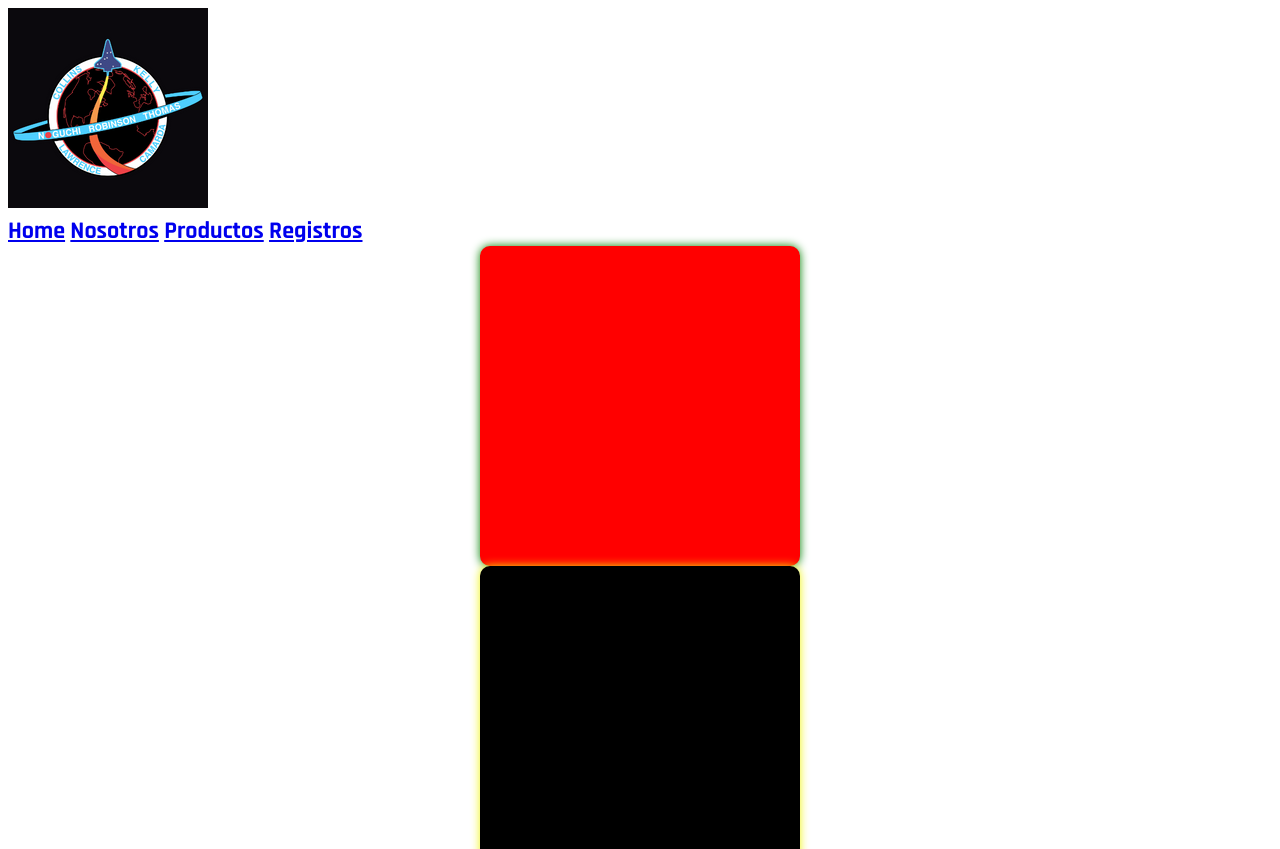
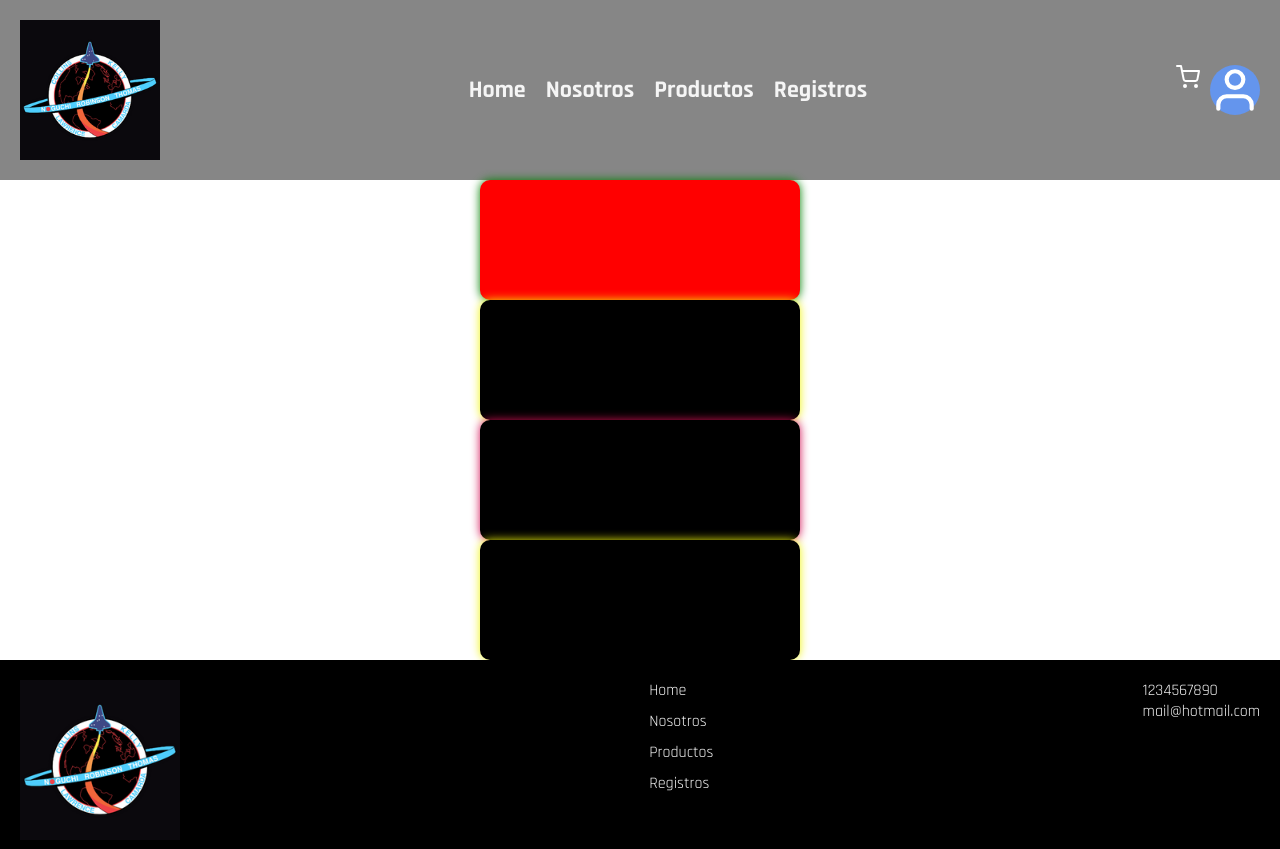
Before and after one commit to Vickmagar/Frontend_Pro, a plain HTML site: page Modulo_9.1/index.html in a window 1280 px wide. Shown: the top 849 px of the page. Drawn offline with Linux system fonts and the light colour scheme.

Commit message:
commiit 2

```diff
--- a/Modulo_9.1/index.html
+++ b/Modulo_9.1/index.html
@@ -7,13 +7,13 @@
     <link rel="preconnect" href="https://fonts.googleapis.com">
     <link rel="preconnect" href="https://fonts.gstatic.com" crossorigin>
     <link href="https://fonts.googleapis.com/css2?family=Rajdhani:wght@400;500;600;700&display=swap" rel="stylesheet">
-    <link rel="stylesheet" href="/Modulo_8.2/styles/styles.css">
+    <link rel="stylesheet" href="/Modulo_9.1/styles/styles.css">
     <title>SASS</title>
 </head>
 
 <body>
    <header>
-        <img src="/Modulo_8.2/assets/Logo_Space.png" alt="Logo">
+        <img src="/Modulo_9.1/assets/Logo_Space.png" alt="Logo">
         <nav>
             <a href="#">Home</a>
             <a href="#">Nosotros</a>
@@ -21,8 +21,8 @@
             <a href="#">Registros</a>
         </nav>
         <article>
-            <i></i>
-            <i></i>
+            <i><img src="./img/shopping-cart.svg" alt=""></i>
+            <i><img src="./img/user.svg" alt=""></i>
         </article>
    </header>
    <main>
@@ -33,7 +33,7 @@
     </main>
    <footer>
         <article>
-            <img src="/Modulo_8.2/assets/Logo_Space.png" alt="">
+            <img src="/Modulo_9.1/assets/Logo_Space.png" alt="">
         </article>
         <article>
             <nav>
--- a/Modulo_9.1/styles/styles.scss
+++ b/Modulo_9.1/styles/styles.scss
@@ -3,6 +3,24 @@ $padding: 20px;
 $fontFamily: "Rajdhani",Arial, Helvetica, sans-serif;
 $colorWhite: rgb(245, 245, 245);
 $gray: rgb(134, 134, 134);
+
+@function divideUnits($value, $quantity) {
+    $result: $value / $quantity;
+    @return $result;
+}
+
+@mixin avatar ($size, $type) {
+    width: $size;
+    height: $size;
+    background-color: cornflowerblue;
+
+    @if $type == circle {
+        border-radius: 50%;
+    } @else {
+        border-radius: 10px;
+    }
+
+}
 
 @mixin flexbox {
     display: flex;
@@ -23,13 +41,18 @@ $gray: rgb(134, 134, 134);
 
 body{
     font-family: $fontFamily;
-    font-size: 1.5rem;
-    font-weight: 700;
 }
 
-header{
+html, body, p, a {
+    margin: 0;
+}
+
+header {
    @include flexbox;
    background-color: $gray;
+   padding: 20px;
+   box-sizing: border-box;
+   align-items: center;
 
     img {
         width: 140px;
@@ -37,30 +60,48 @@ header{
 
     nav {
         @include flexbox;
+        gap: 20px;
 
 
         a{
-            gap: 10px;
-            font-weight: 500;
-            font-size: 1.2rem;
+
+            font-weight: 700;
+            font-size: 1.5rem;
+            @extend %link;
         }
     }
 
     article{
         @include flexbox;
+        gap: 10px;
 
         i{
-            gap: 10px;
-            font-weight: 500;
-            font-size: 1.2rem;
+            cursor: pointer;
+            transition: all 300ms ease;
+
+            &:hover{
+                transform: scale(1.1);
+            }
+
+            &:first-child{
+                width: 24px;
+            }
+
+            &:last-child{
+                @include avatar(50px, $type: circle)
+            }
+
+            img {
+                width: 100%;
+            }
         }
     }
 }
 
-main{
+main {
     article {
         width: 300px;
-        height: 300px;
+        height: divideUnits(200px, 2);
         margin: 0 auto;
         @include shadowContainer(10px, rgb(239, 243, 9), $mainColor);
 
@@ -74,9 +115,6 @@ main{
     }
 
 }
-
-
-
 
 footer {
     width: 100%;
```
Also changed, not shown: Modulo_9.1/img/shopping-cart.svg (added), Modulo_9.1/img/user.svg (added), Modulo_9.1/styles/styles.css, 1 other file.
